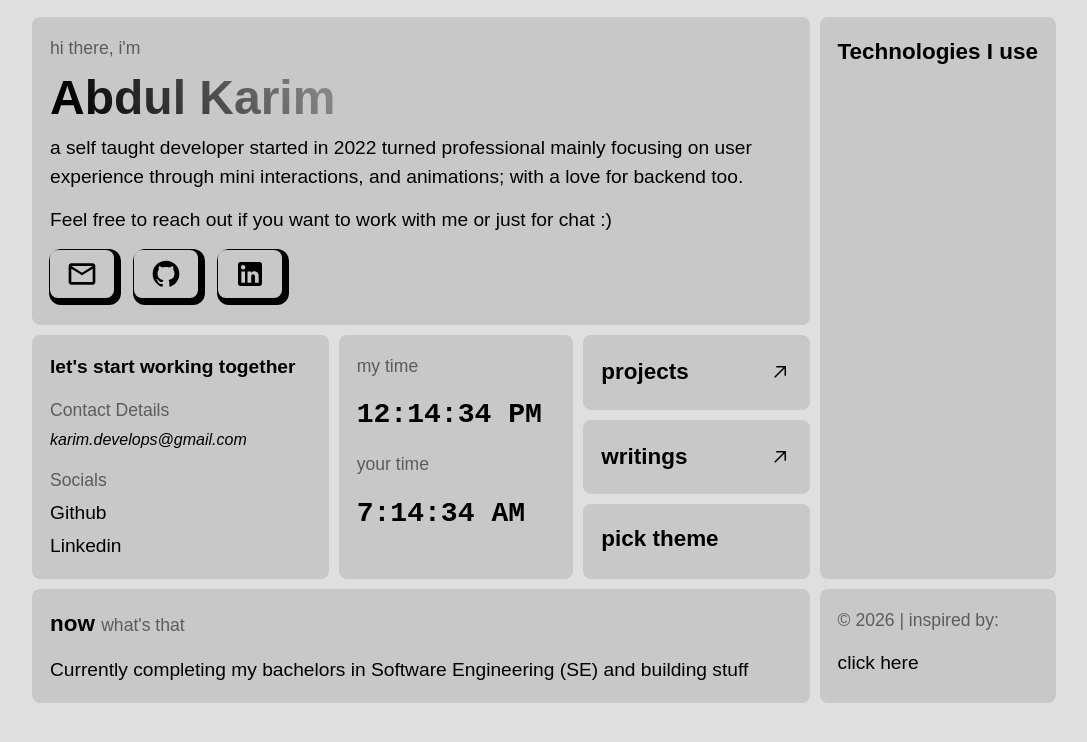
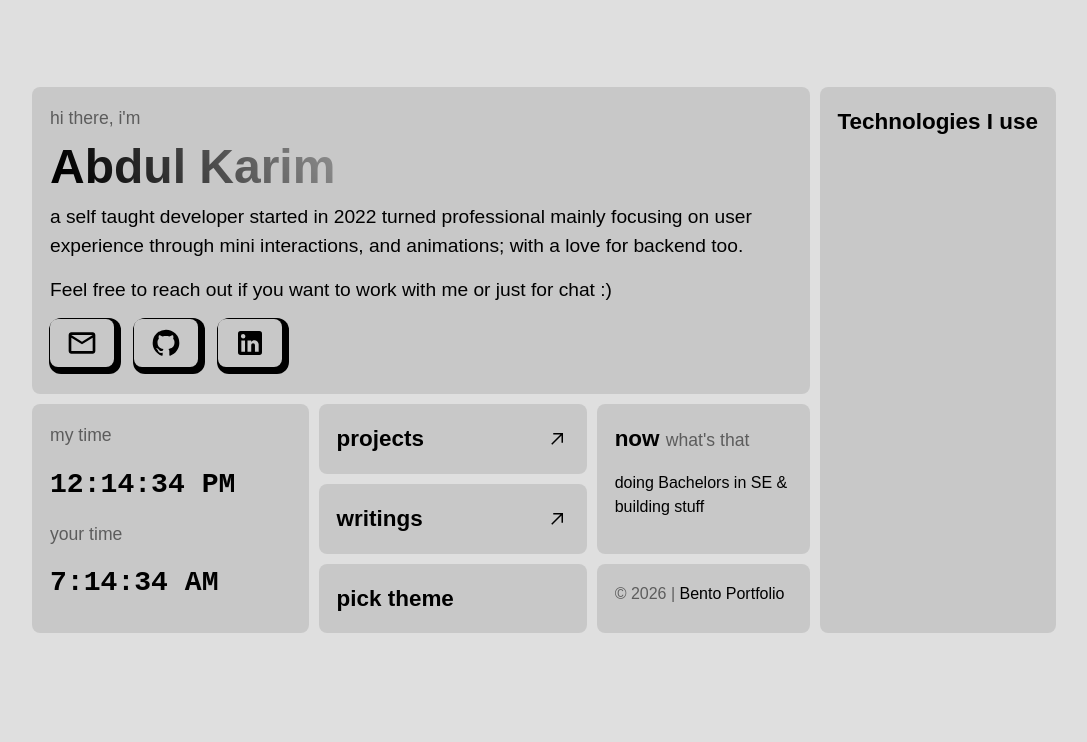
Before and after one commit to karimdevelops/karimdevelops.github.io, a React (Vite) app: page / in a window 1280 px wide. Shown: the top 742 px of the page, without its empty margins (96-1183 px from the left). Built offline with nearby package versions, Linux system fonts and the light colour scheme.

Commit message:
Remove contact card

```diff
--- a/src/pages/About.tsx
+++ b/src/pages/About.tsx
@@ -28,36 +28,6 @@ export default function About() {
         </div>
         <div className="skills-card">
           <h3>Technologies I use</h3>
-        </div>
-        <div className="contact-card">
-          <h4>let's start working together</h4>
-          <div className="flex flex-column flex-gap-5">
-            <p className="text-light">Contact Details</p>
-            <a
-              className="text-small text-italic"
-              href="mailto:karimdevelops@gmail.com"
-            >
-              karim.develops@gmail.com
-            </a>
-          </div>
-          <div className="flex flex-column flex-gap-5">
-            <p className="text-light">Socials</p>
-            <ul className="flex flex-column flex-gap-5">
-              <li>
-                <a target="_blank" href="https://www.github.com/karimdevelops">
-                  Github
-                </a>
-              </li>
-              <li>
-                <a
-                  target="_blank"
-                  href="https://www.linkedin.com/in/karimdevelops"
-                >
-                  Linkedin
-                </a>
-              </li>
-            </ul>
-          </div>
         </div>
         <div className="clock-card">
           <p className="text-light">my time</p>
@@ -94,16 +64,15 @@ export default function About() {
               what's that
             </a>
           </h3>
-          <p>
-            Currently completing my bachelors in Software Engineering (SE) and
-            building stuff
-          </p>
+          <p className="text-small">doing Bachelors in SE & building stuff</p>
         </div>
         <div className="credits-card">
-          <p className="text-light">© 2026 | inspired by:</p>
-          <a href="https://github.com/Ladvace/astro-bento-portfolio">
-            click here
-          </a>
+          <span className="text-light text-small">
+            © 2026 |{" "}
+            <a href="https://github.com/Ladvace/astro-bento-portfolio">
+              Bento Portfolio
+            </a>
+          </span>
         </div>
       </div>
     </>
--- a/src/styles/About.css
+++ b/src/styles/About.css
@@ -3,10 +3,9 @@
     grid-template-areas:
         "intro intro intro skills"
         "intro intro intro skills"
-        "contact clock projects skills"
-        "contact clock writings skills"
-        "contact clock theme skills"
-        "now now now credits"
+        "clock projects now skills"
+        "clock writings now skills"
+        "clock theme credits skills"
     ;
 }
 
```
